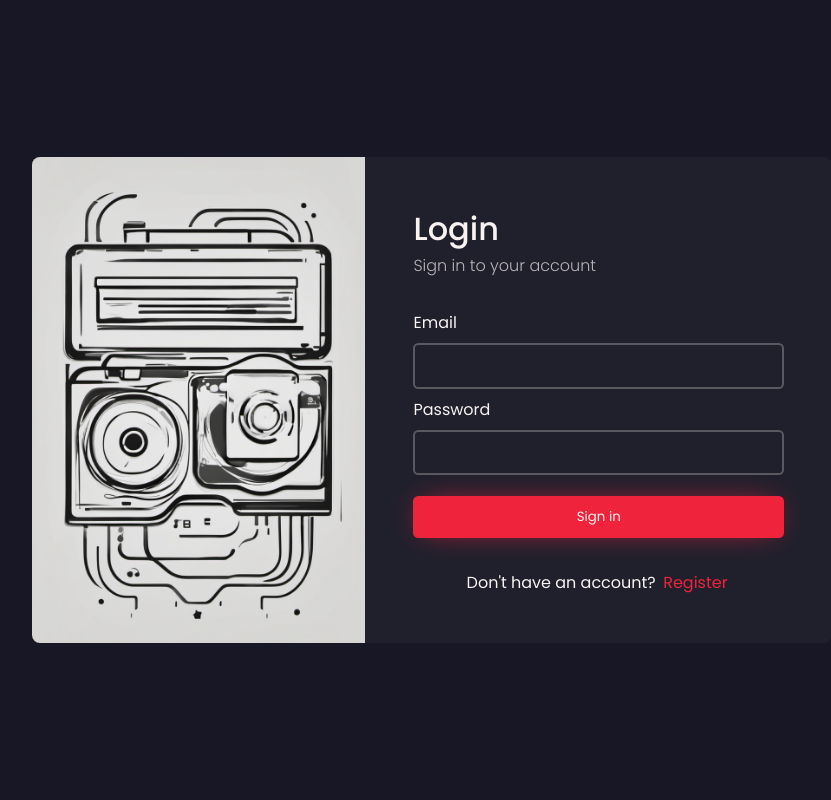
After one commit to Vipness/Camera-Pong, a PHP site: page /subpages/login.html in a window 1280 px wide. The commit adds this page. Shown: the whole page, without its empty margins (208-1039 px from the left). Run offline with PHP 8.4, Linux system fonts and the light colour scheme.

Commit message:
Add login page Change styles so its more consistent across ever y page

```diff
--- /dev/null
+++ b/css/login.css
@@ -0,0 +1,97 @@
+* {
+    margin: 0;
+    padding: 0;
+    font-family: var(--font);
+    box-sizing: border-box;
+}
+
+body {
+    height: 100vh;
+    background-color: var(--background);
+    display: flex;
+    justify-content: center;
+    align-items: center;
+}
+
+.wrapper {
+    background-color: var(--secondary);
+    border-radius: 0.5rem;
+    display: flex;
+    color: var(--text);
+    width: 50rem;
+}
+
+.image {
+    flex: 9;
+    background-image: url("../img/hero.png");
+    background-position: center;
+    background-size: cover;
+    background-repeat: no-repeat;
+    border-top-left-radius: 0.5em;
+    border-bottom-left-radius: 0.5em;
+}
+
+.form-container {
+    flex: 10;
+    padding: 3em;
+    display: flex;
+    flex-direction: column;
+    gap: 2em;
+}
+
+#welcome {
+    font-weight: 500;
+}
+
+.subtext {
+    font-weight: 300;
+    opacity: 0.7;
+}
+
+#login {
+    display: flex;
+    flex-direction: column;
+    gap: 0.5em;
+}
+
+#login input {
+    padding: 0.8em;
+    border-radius: 0.4em;
+    color: var(--text);
+}
+
+#email,
+#password {
+    background: transparent;
+    outline: none;
+    border: 2px solid var(--shadow);
+}
+
+#password {
+    margin-bottom: 1em;
+}
+
+#email:focus,
+#email:hover,
+#password:focus,
+#password:hover {
+    border-color: var(--accent);
+    box-shadow: 0px 0px 20px -10px var(--accent);
+}
+
+#submit {
+    border: none;
+    background-color: var(--primary);
+    cursor: pointer;
+    box-shadow: 0px 0px 30px -10px var(--primary);
+}
+
+.sign-up {
+    text-align: center;
+}
+
+.sign-up a {
+    color: var(--primary);
+    text-decoration: none;
+    margin: 0 0.2em;
+}
--- /dev/null
+++ b/css/variables.css
@@ -0,0 +1,12 @@
+@import url('https://fonts.googleapis.com/css2?family=Poppins:wght@200;300;400;500;600;700;800;900&display=swap');
+
+:root {
+    --text: #f8f2f1;
+    --secondary-text: #d0d0df;
+    --background: #171725;
+    --primary: #ef233c;
+    --secondary: #20202d;
+    --accent: #d8223a;
+    --shadow: #595962;
+    --font: 'Poppins', sans-serif;
+}
--- a/index.html
+++ b/index.html
@@ -4,6 +4,7 @@
 <head>
     <meta charset="UTF-8">
     <meta name="viewport" content="width=device-width, initial-scale=1.0">
+    <link rel="stylesheet" href="./css/variables.css">
     <link rel="stylesheet" href="./css/style.css">
     <script src="./js/index.js" defer></script>
     <title>Camera Pong</title>
@@ -16,7 +17,8 @@
         <label for="rounds">Number of rounds: <span id="roundsText"></span></label>
         <input type="range" min="2" max="6" value="3" id="rounds">
 
-        <button class="btnStart"><a href="./pong.html">Start Game</a></button>
+        <button class="btnStart"><a href="./subpages/pong.html">Start Game</a></button>
+        <p class="login">Want to save your score? <a href="./subpages/login.html">Login</a></p>
     </div>
 </body>
 
--- a/js/classes.js
+++ b/js/classes.js
@@ -31,7 +31,7 @@ class Ball {
         this.x = x;
         this.y = y;
         this.r = 10;
-        this.vel = 7;
+        this.vel = 4;
         this.velIncrease = 1;
         this.direction = { x: 0 };
 
--- a/js/main.js
+++ b/js/main.js
@@ -56,7 +56,7 @@ function stopGame(playerScore, computerScore) {
 
         if (countDownTimer <= 0) {
             clearInterval(countDownInterval);
-            window.location.assign("index.html");
+            window.location.assign("../index.html");
         }
     }, 1000);
 }
--- /dev/null
+++ b/subpages/login.html
@@ -0,0 +1,37 @@
+<!DOCTYPE html>
+<html lang="en">
+
+<head>
+    <meta charset="UTF-8">
+    <meta name="viewport" content="width=device-width, initial-scale=1.0">
+    <link rel="stylesheet" href="../css/variables.css">
+    <link rel="stylesheet" href="../css/login.css">
+    <title>Movie List</title>
+</head>
+
+<body>
+    <div class="wrapper">
+        <div class="image"></div>
+
+        <div class="form-container">
+            <div class="welcome-box">
+                <h1 id="welcome">Login</h1>
+                <p class="subtext">Sign in to your account</p>
+            </div>
+
+            <form action="../index.html" id="login">
+                <label for="email">Email</label>
+                <input type="email" id="email">
+
+                <label for="password">Password</label>
+                <input type="password" id="password">
+
+                <input type="submit" id="submit" value="Sign in">
+            </form>
+
+            <p class="sign-up">Don't have an account? <a href="#">Register</a></p>
+        </div>
+    </div>
+</body>
+
+</html>
```
Also changed, not shown: css/pong.css (+2 -13 lines), css/style.css (+71 -23 lines), subpages/pong.html (renamed from pong.html, +4 -3 lines), img/hero.png (added).
